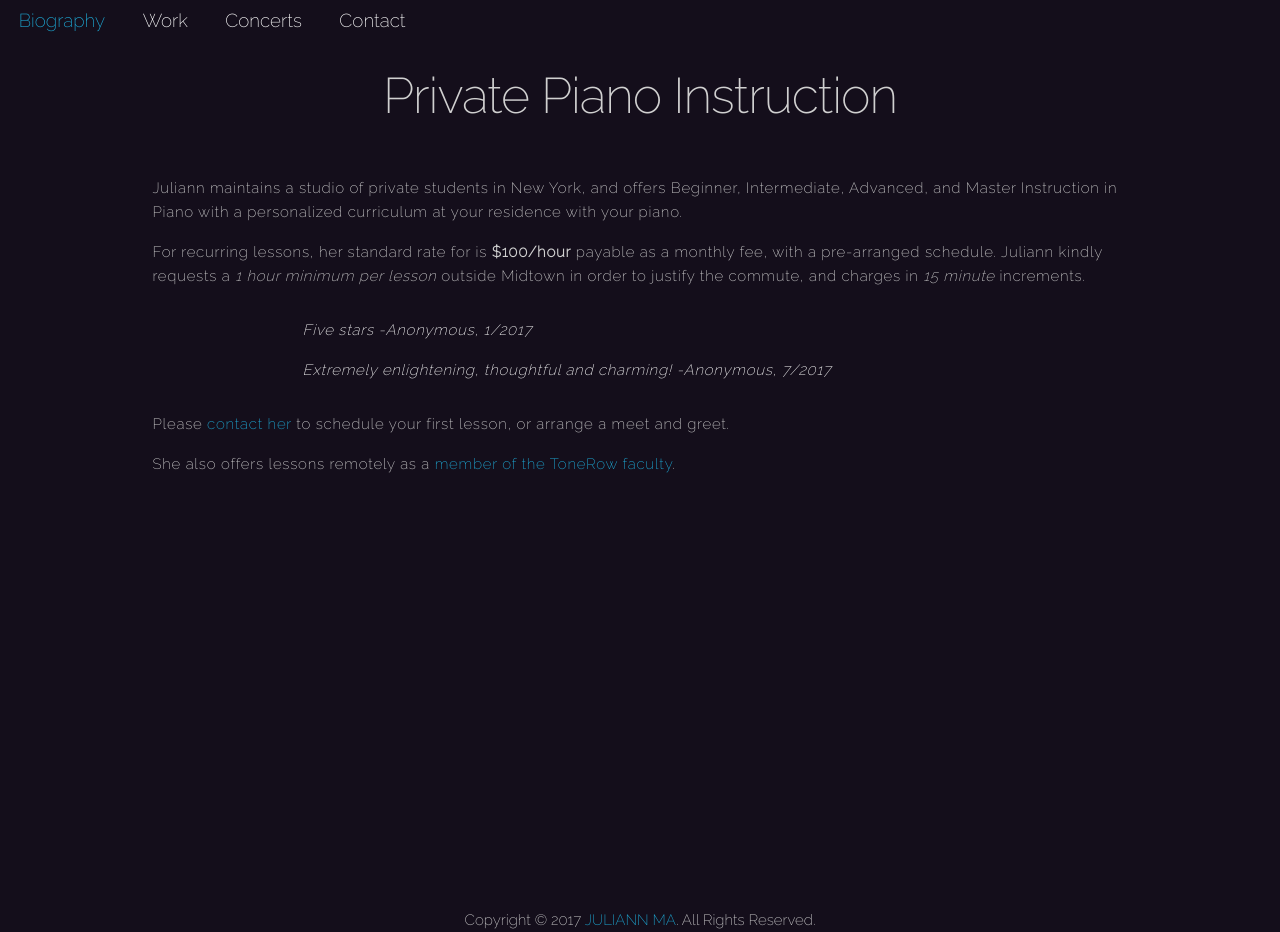
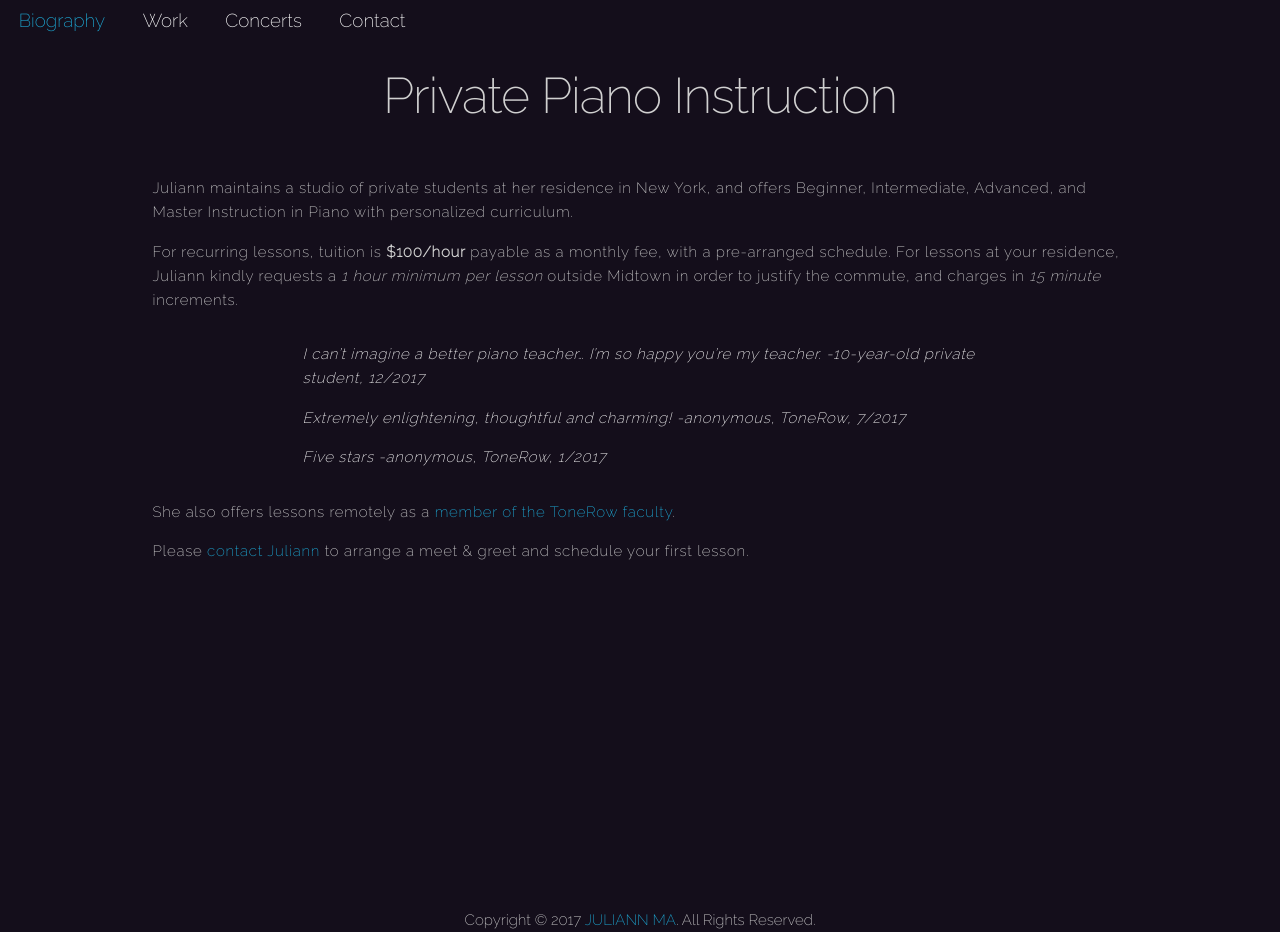
Before and after one commit to hastest/juliannma.com, a Jekyll site: the page built from pages/lessons.md, in a window 1280 px wide. Built offline with Jekyll 4.4.1, drawn with Linux system fonts in a browser that asks for light colours.

Commit message:
Lessons Page JM edits 1

```diff
--- a/pages/lessons.md
+++ b/pages/lessons.md
@@ -8,22 +8,25 @@ permalink: /lessons/
 Private Piano Instruction
 =========================
 
-Juliann maintains a studio of private students in New York, and offers Beginner, Intermediate, Advanced, and Master Instruction in Piano with a personalized curriculum at your residence with your piano.
+Juliann maintains a studio of private students at her residence in New York, and offers Beginner, Intermediate, Advanced, and Master Instruction in Piano with personalized curriculum.
 
-For recurring lessons, her standard rate for is **$100/hour** payable as a monthly fee, with a pre-arranged schedule.
-Juliann kindly requests a *1 hour minimum per lesson* outside Midtown in order to justify the commute, and charges in *15 minute* increments.
+For recurring lessons, tuition is **$100/hour** payable as a monthly fee, with a pre-arranged schedule.
+For lessons at your residence, Juliann kindly requests a *1 hour minimum per lesson* outside Midtown in order to justify the commute, and charges in *15 minute* increments.
 
-> Five stars <cite>Anonymous, 1/2017</cite>
+>I can't imagine a better piano teacher... I'm so happy you're my teacher. <cite>10-year-old private student, 12/2017</cite>
 >
-> Extremely enlightening, thoughtful and charming! <cite>Anonymous, 7/2017</cite>
-
-Please <a href="mailto:lessons@juliannma.com">contact her</a> to schedule your first lesson, or arrange a meet and greet.
+> Extremely enlightening, thoughtful and charming! <cite>anonymous, ToneRow, 7/2017</cite>
+>
+> Five stars <cite>anonymous, ToneRow, 1/2017</cite>
+>
 
 She also offers lessons remotely as a [member of the ToneRow faculty](https://www.tonerow.com/juliannma).
 
+Please <a href="mailto:lessons@juliannma.com">contact Juliann</a> to arrange a meet & greet and schedule your first lesson.
+
 <!--
 Frequently Asked Questions
-- No piano?: If you wish to hire her, but do not have access to a piano or keyboard, space is available at practice halls such as [Michiko Studios](https://www.michikostudios.com/) (149 West 46th) or similar establishments at the student's expense (generally $15-$50, depending on the instrument). For effective learning, Juliann recommends the student should procure a keyboard or piano.
+- No piano?: If you wish to hire her, but do not have access to a piano or keyboard, space is available at practice halls such as [Michiko Studios](https://www.michikostudios.com/) (149 West 46th) or similar establishments at the student's expense (generally $15-$50, depending on the instrument). For effective learning, Juliann recommends the student procure a keyboard or piano.
 - Instrument rentals are ___ (see Avenues after school program)
 - Contract: This page enumerates the terms of retaining Juliann as a private instructor. A PDF of the contract is available.
 - Payment: Square cash, Google wallet, Venmo, and Paypal transfers. Cash and checks are is also acceptable. Credit card transactions can be arranged with an additional 4% fee.
```
